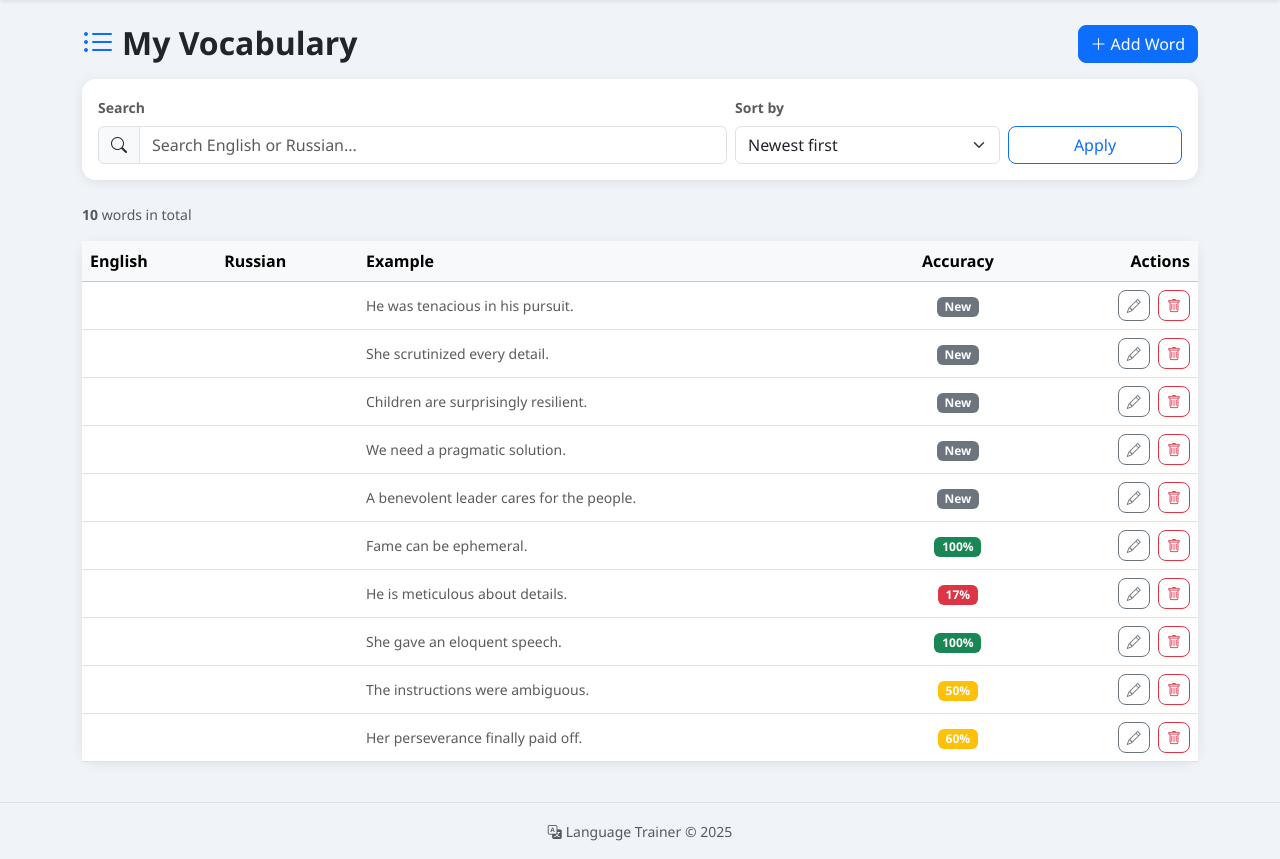
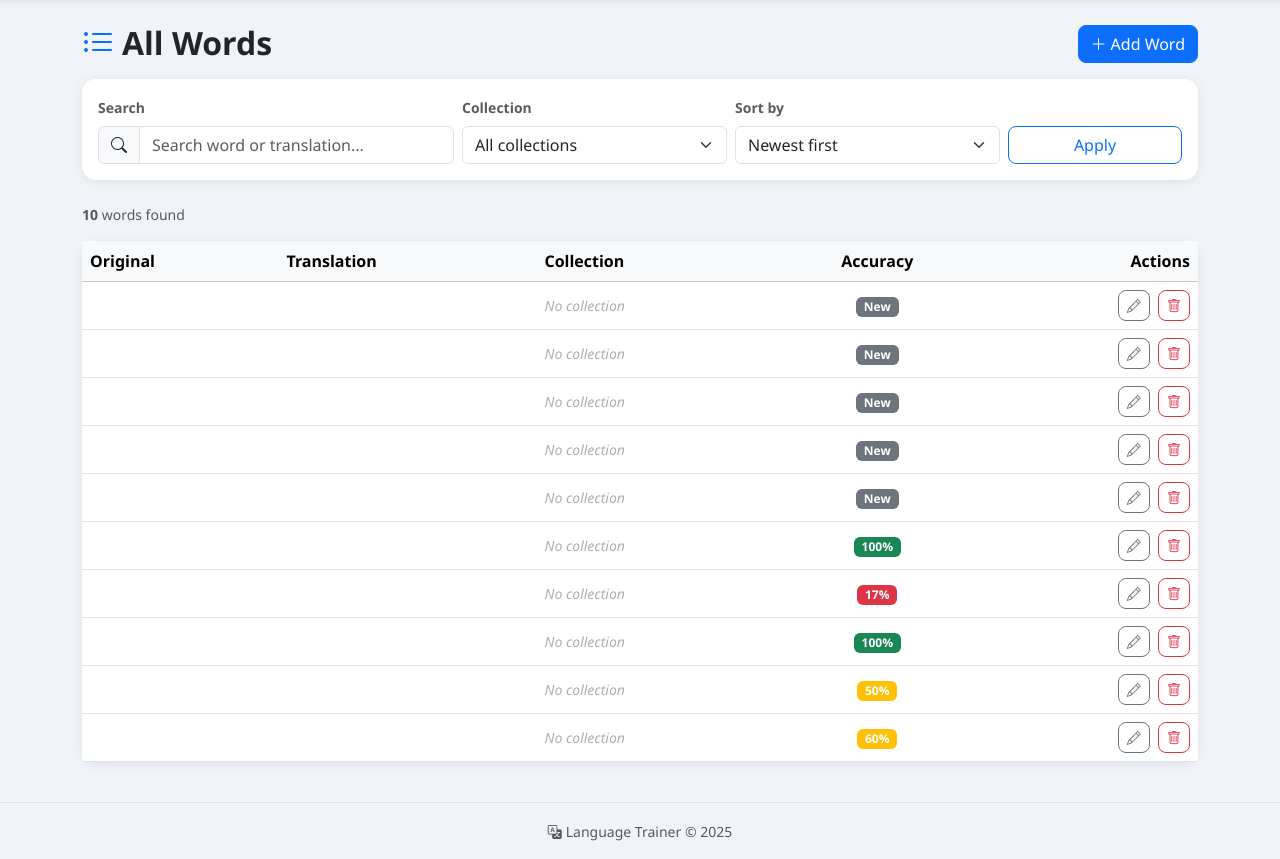
Before and after one commit to ivkhripunov/english_trainer, a Django app: page /words/ in a window 1280 px wide. Shown: the part 58-917 px from the top of the page. Run offline with Django 4.2, Linux system fonts and the light colour scheme; data comes from the database, SQL or seed files in the repository; tables that the repository leaves empty hold one stand-in row (values such as "Sample post").

Commit message:
refactor: add collection filter column to word list page

```diff
--- a/trainer/templates/trainer/word_list.html
+++ b/trainer/templates/trainer/word_list.html
@@ -1,28 +1,40 @@
 {% extends "trainer/base.html" %}
-{% block title %}Word List — English Trainer{% endblock %}
+{% block title %}All Words — Language Trainer{% endblock %}
 
 {% block content %}
 <div class="d-flex justify-content-between align-items-center mb-3">
     <h2 class="fw-bold mb-0">
-        <i class="bi bi-list-ul me-2 text-primary"></i>My Vocabulary
+        <i class="bi bi-list-ul me-2 text-primary"></i>All Words
     </h2>
     <a href="{% url 'word_create' %}" class="btn btn-primary">
         <i class="bi bi-plus-lg me-1"></i>Add Word
     </a>
 </div>
 
-<!-- Search & Sort -->
+<!-- Filters -->
 <div class="card mb-4">
     <div class="card-body">
         <form method="get" class="row g-2 align-items-end">
-            <div class="col-sm-7">
+            <div class="col-sm-4">
                 <label class="form-label small fw-semibold text-muted">Search</label>
                 <div class="input-group">
                     <span class="input-group-text"><i class="bi bi-search"></i></span>
                     <input type="text" name="search" class="form-control"
-                           placeholder="Search English or Russian..."
+                           placeholder="Search word or translation..."
                            value="{{ search }}">
                 </div>
+            </div>
+            <div class="col-sm-3">
+                <label class="form-label small fw-semibold text-muted">Collection</label>
+                <select name="collection" class="form-select">
+                    <option value="">All collections</option>
+                    {% for col in collections %}
+                        <option value="{{ col.pk }}"
+                            {% if collection_filter == col.pk|stringformat:'s' %}selected{% endif %}>
+                            {{ col.language }} / {{ col.name }}
+                        </option>
+                    {% endfor %}
+                </select>
             </div>
             <div class="col-sm-3">
                 <label class="form-label small fw-semibold text-muted">Sort by</label>
@@ -41,13 +53,8 @@
     </div>
 </div>
 
-<!-- Results count -->
 <p class="text-muted small mb-3">
-    {% if search %}
-        Found <strong>{{ total_count }}</strong> word{{ total_count|pluralize }} for "{{ search }}"
-    {% else %}
-        <strong>{{ total_count }}</strong> word{{ total_count|pluralize }} in total
-    {% endif %}
+    <strong>{{ total_count }}</strong> word{{ total_count|pluralize }} found
 </p>
 
 {% if words %}
@@ -56,9 +63,9 @@
         <table class="table table-hover mb-0 align-middle">
             <thead class="table-light">
                 <tr>
-                    <th>English</th>
-                    <th>Russian</th>
-                    <th class="d-none d-md-table-cell">Example</th>
+                    <th>Original</th>
+                    <th>Translation</th>
+                    <th class="d-none d-md-table-cell">Collection</th>
                     <th class="text-center">Accuracy</th>
                     <th class="text-end">Actions</th>
                 </tr>
@@ -68,35 +75,35 @@
                 <tr>
                     <td class="fw-semibold">
                         <a href="{% url 'word_detail' word.pk %}" class="text-decoration-none">
-                            {{ word.english }}
+                            {{ word.original }}
                         </a>
                     </td>
-                    <td class="text-muted">{{ word.russian }}</td>
+                    <td class="text-muted">{{ word.translation }}</td>
                     <td class="d-none d-md-table-cell text-muted small">
-                        {% if word.example %}
-                            {{ word.example|truncatechars:50 }}
+                        {% if word.collection %}
+                            <a href="{% url 'collection_detail' word.collection.pk %}"
+                               class="text-decoration-none">
+                                <span class="badge bg-primary me-1">{{ word.collection.language }}</span>
+                                {{ word.collection.name }}
+                            </a>
                         {% else %}
-                            <span class="fst-italic opacity-50">—</span>
+                            <span class="fst-italic opacity-50">No collection</span>
                         {% endif %}
                     </td>
                     <td class="text-center">
                         {% if word.times_shown > 0 %}
-                            <span class="badge bg-{{ word.accuracy_color }}">
-                                {{ word.accuracy }}%
-                            </span>
+                            <span class="badge bg-{{ word.accuracy_color }}">{{ word.accuracy }}%</span>
                         {% else %}
                             <span class="badge bg-secondary">New</span>
                         {% endif %}
                     </td>
                     <td class="text-end">
                         <a href="{% url 'word_edit' word.pk %}"
-                           class="btn btn-sm btn-outline-secondary me-1"
-                           title="Edit">
+                           class="btn btn-sm btn-outline-secondary me-1">
                             <i class="bi bi-pencil"></i>
                         </a>
                         <a href="{% url 'word_delete' word.pk %}"
-                           class="btn btn-sm btn-outline-danger"
-                           title="Delete">
+                           class="btn btn-sm btn-outline-danger">
                             <i class="bi bi-trash"></i>
                         </a>
                     </td>
@@ -109,15 +116,9 @@
 {% else %}
 <div class="card text-center py-5">
     <i class="bi bi-inbox fs-1 text-muted d-block mb-3"></i>
-    {% if search %}
-        <h5 class="text-muted">No words found for "{{ search }}"</h5>
-        <a href="{% url 'word_list' %}" class="btn btn-outline-secondary mt-2">Clear search</a>
-    {% else %}
-        <h5 class="text-muted">Your vocabulary is empty</h5>
-        <a href="{% url 'word_create' %}" class="btn btn-primary mt-2">
-            <i class="bi bi-plus-lg me-1"></i>Add your first word
-        </a>
-    {% endif %}
+    <h5 class="text-muted">No words found</h5>
+    <a href="{% url 'word_list' %}" class="btn btn-outline-secondary mt-2 mx-auto"
+       style="width:fit-content;">Clear filters</a>
 </div>
 {% endif %}
 {% endblock %}
```
